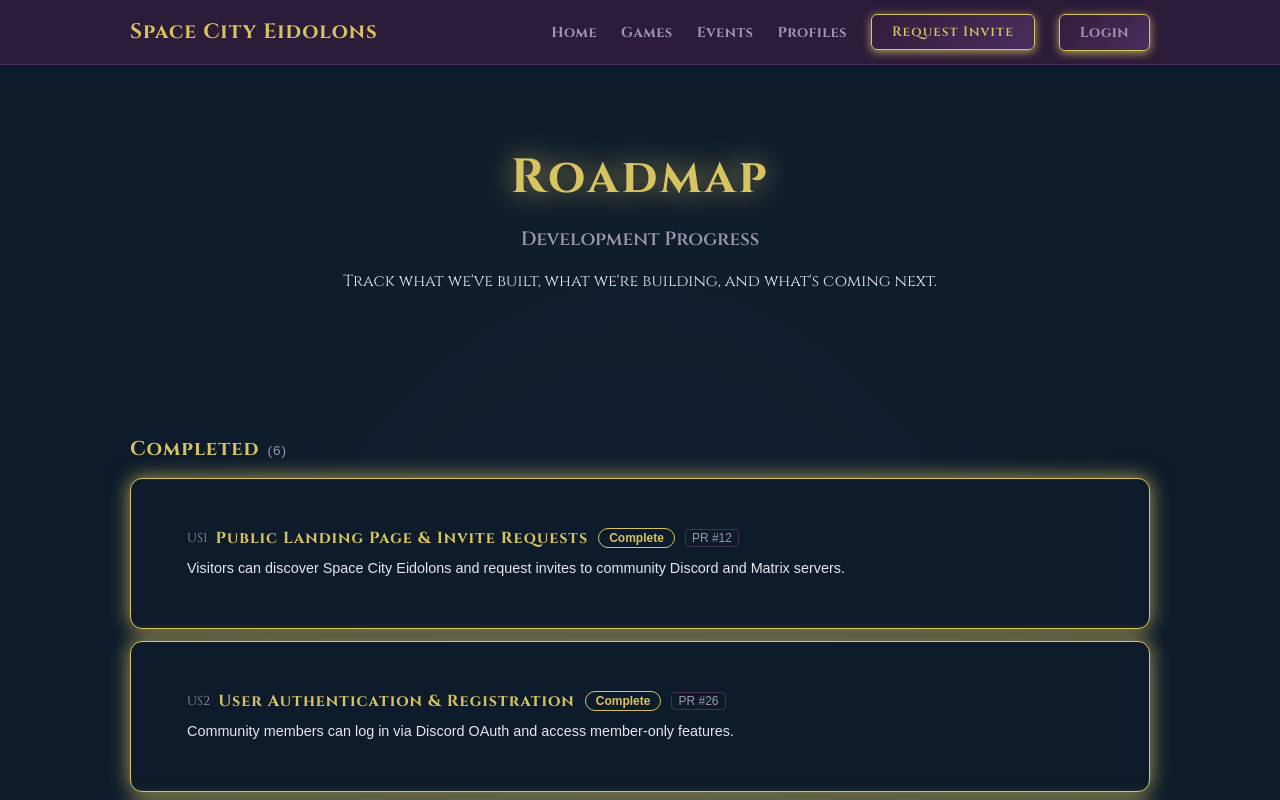
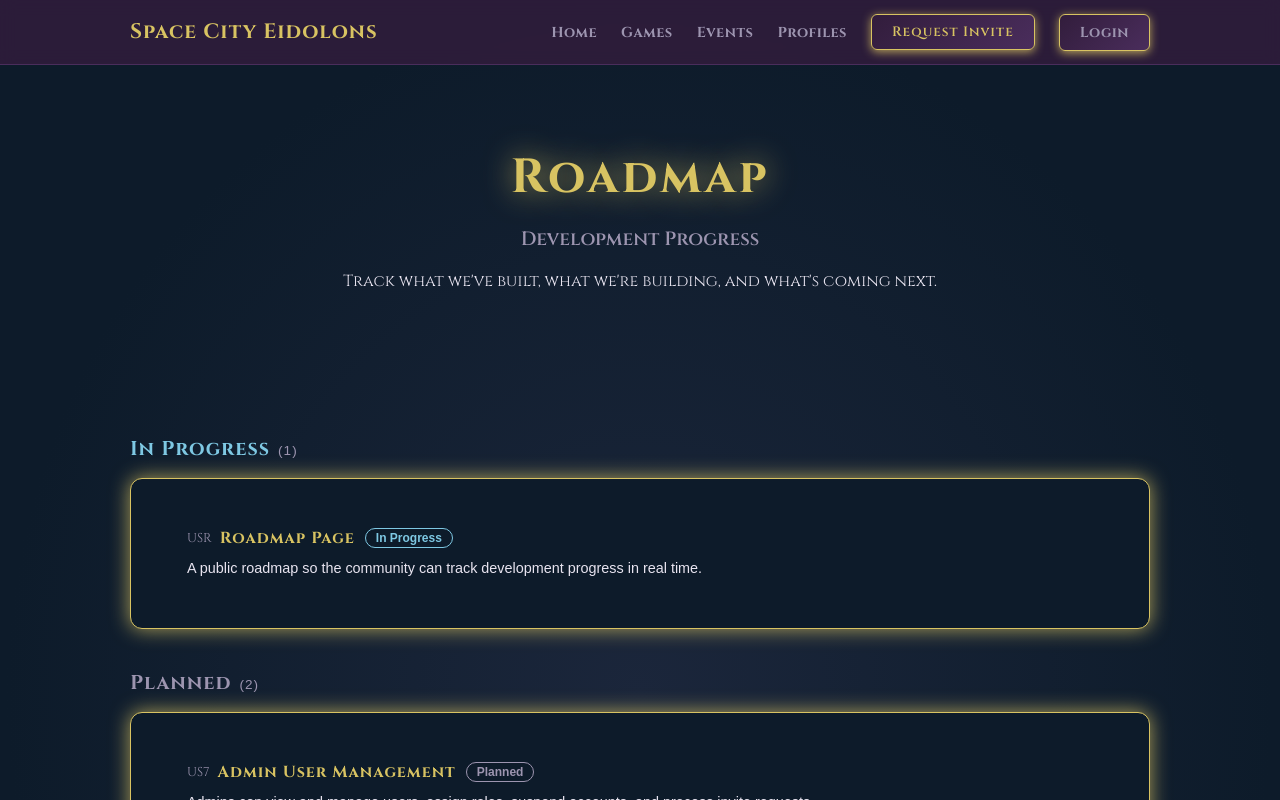
Before and after one commit to Kdhalbert/spacecityeidolons-website, a React (Vite) app: page /roadmap in a window 1280 px wide. Shown: the top 800 px of the page. Built offline with nearby package versions, Linux system fonts and the light colour scheme; no server answers.

Commit message:
feat(roadmap): show only in-progress and planned items (#49)
* fix(games): remove duplicate api prefix

* feat(roadmap): hide completed stories

* fix(games): normalize api base and encode params

* fix(roadmap): tighten roadmap visibility tests

```diff
--- a/src/data/roadmap.ts
+++ b/src/data/roadmap.ts
@@ -1,6 +1,4 @@
 export type RoadmapStatus = 'completed' | 'in-progress' | 'planned';
-
-export const ROADMAP_REPO_URL = 'https://github.com/Kdhalbert/spacecityeidolons-website';
 
 export interface RoadmapStory {
   id: string;
--- a/src/pages/RoadmapPage.tsx
+++ b/src/pages/RoadmapPage.tsx
@@ -1,6 +1,6 @@
 import React from 'react';
 import { PageHero, PageSection, DarkCard } from '../components/ui';
-import { ROADMAP_REPO_URL, roadmapStories, type RoadmapStatus } from '../data/roadmap';
+import { roadmapStories, type RoadmapStatus } from '../data/roadmap';
 
 const STATUS_LABEL: Record<RoadmapStatus, string> = {
   completed: 'Complete',
@@ -14,7 +14,7 @@ const STATUS_COLOR: Record<RoadmapStatus, string> = {
   planned: 'var(--text-muted)',
 };
 
-const SECTION_ORDER: RoadmapStatus[] = ['completed', 'in-progress', 'planned'];
+const SECTION_ORDER: RoadmapStatus[] = ['in-progress', 'planned'];
 
 const SECTION_TITLE: Record<RoadmapStatus, string> = {
   completed: 'Completed',
@@ -106,26 +106,6 @@ const RoadmapPage: React.FC = () => {
                           {story.title}
                         </h3>
                         <Badge status={story.status} />
-                        {story.pr && (
-                          <a
-                            href={`${ROADMAP_REPO_URL}/pull/${story.pr}`}
-                            target="_blank"
-                            rel="noopener noreferrer"
-                            style={{
-                              marginLeft: '10px',
-                              fontFamily: 'sans-serif',
-                              fontSize: '0.75rem',
-                              color: 'var(--text-muted)',
-                              textDecoration: 'none',
-                              border: '1px solid var(--purple-lighter)',
-                              borderRadius: '4px',
-                              padding: '1px 6px',
-                            }}
-                            aria-label={`Pull request #${story.pr}`}
-                          >
-                            PR #{story.pr}
-                          </a>
-                        )}
                       </div>
                       <p
                         style={{
```
Also changed, not shown: 1 other file (tests, documents, lock files or other folders).
